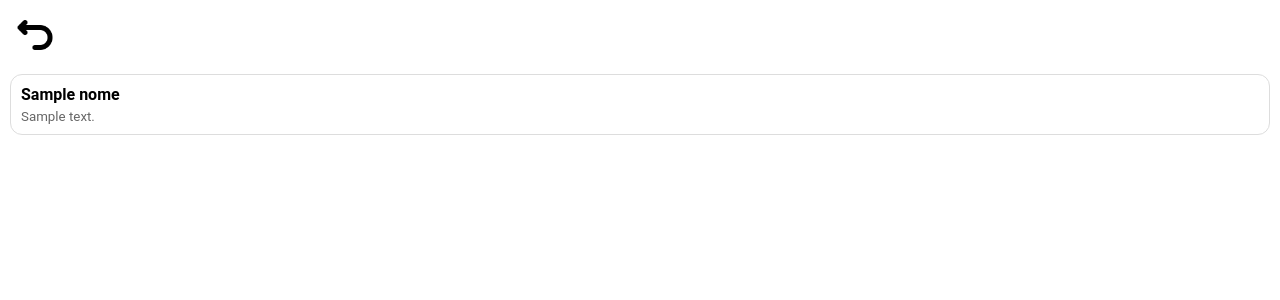
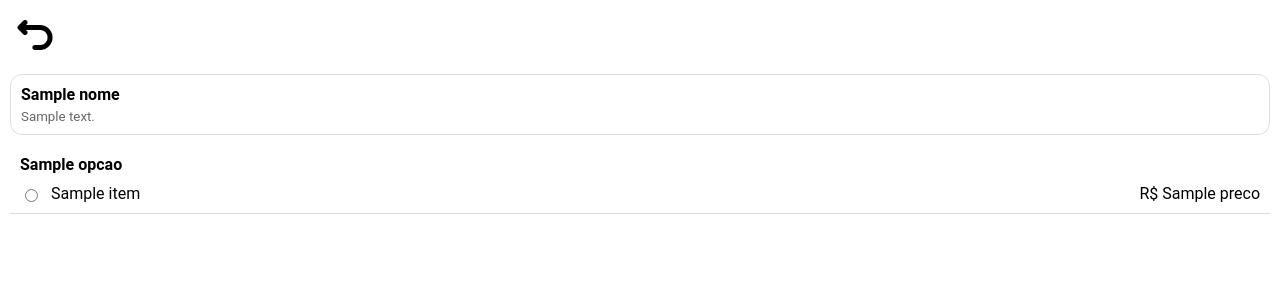
Before and after one commit to LUC4SMELLO/BaoDMais, a Flask app: template templates/item.html in a window 1280 px wide. Shown: the top 300 px of the page. Run offline with Flask 3, Linux system fonts and the light colour scheme; the template is opened without the code that fills it: most values are stand-ins (such as "Sample title", 1, 10 or a date in 2020).

Commit message:
feat: item html e css

```diff
--- a/static/css/item.css
+++ b/static/css/item.css
@@ -22,6 +22,8 @@ body {
     padding: 10px;
     margin: 10px;
     background-color: #fff;
+
+    margin-bottom: 20px;
 }
 
 .informacoes-item b {
@@ -30,3 +32,29 @@ body {
 .informacoes-item small {
     color: #666;
 }
+
+.opcao-inteira {
+    margin-bottom: 30px;
+}
+
+/* TÍTULO DA CATEGORIA */
+.opcao-nome {
+    margin-left: 20px;
+}
+
+.opcao-item {
+    display: flex;
+    justify-content: space-between;
+    padding: 10px;
+    border-bottom: 1px solid #ddd;
+    margin-left: 10px;
+    margin-right: 10px;
+}
+
+.opcao-esquerda {
+    display: flex;
+    text-align: left;
+    align-items: center;
+    gap: 10px;
+    cursor: pointer;
+}
--- a/templates/item.html
+++ b/templates/item.html
@@ -19,5 +19,30 @@
         <small>{{ descricao }}</small>
     </div>
 
+    {% for opcao in opcoes %}
+        <div class="opcao-inteira">
+
+            <b class="opcao-nome">{{ opcao.nome }}</b>
+
+            {% for item in opcao.itens %}
+                <div class="opcao-item">
+
+
+                    <label class="opcao-esquerda">
+                        <input
+                            type="radio"
+                            name="opcao_{{ opcao.id }}"
+                            value="{{ item.id }}"
+                        >
+                        <span>{{ item.nome }}</span>
+                    </label>
+                    <span>R$ {{ item.preco }}</span>
+
+                </div>
+            {% endfor %}
+
+        </div>
+    {% endfor %}
+
 </body>
 </html>
```
